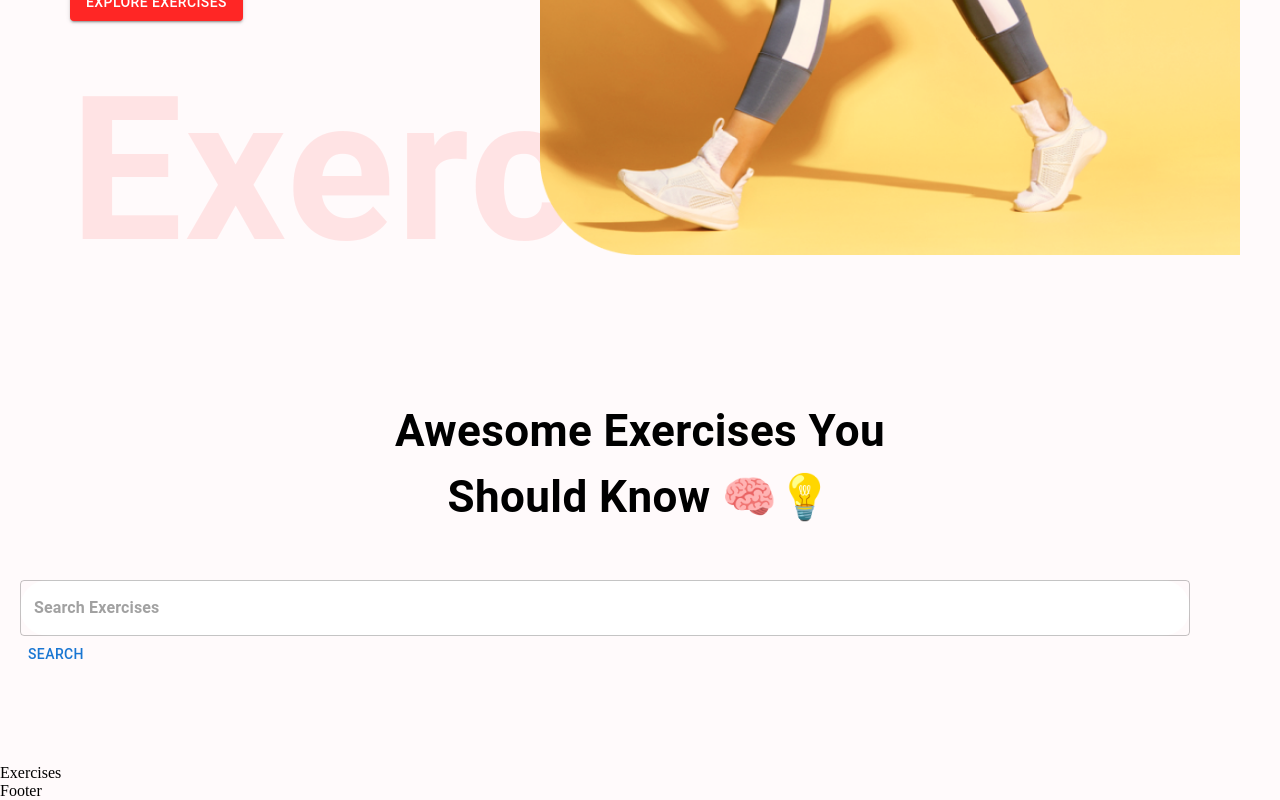
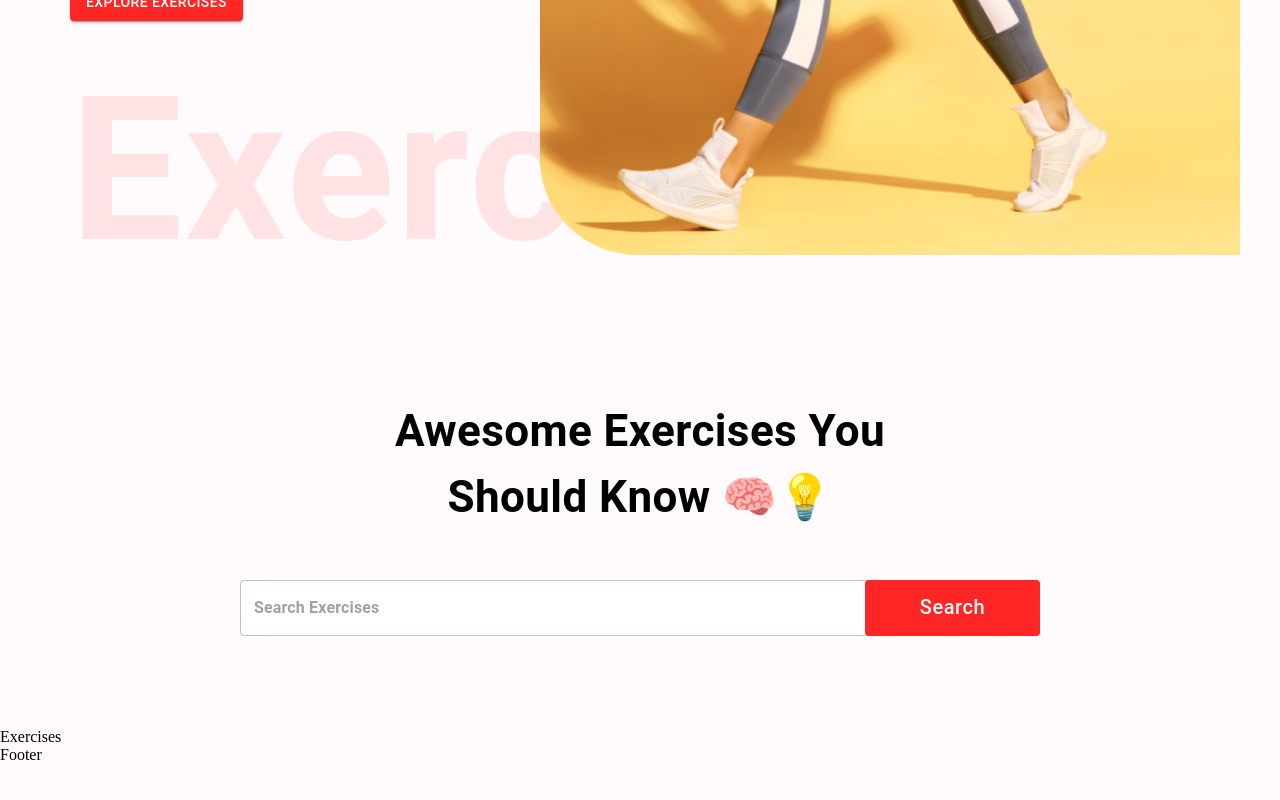
Before and after one commit to hardikbhasin/fitness-exercises-app, a React (Create React App) app: page / in a window 1280 px wide. Shown: the part 611-1411 px from the top of the page. After the commit the page ends 1375 px from the top, so only its background shows below. Built offline with nearby package versions, Linux system fonts and the light colour scheme.

Commit message:
added button and it's css

```diff
--- a/src/components/SearchExercises.js
+++ b/src/components/SearchExercises.js
@@ -15,7 +15,7 @@
         <TextField
         sx={{
           input: { fontWeight: '700', border: 'none', borderRadius: '4px'},
-          width: {lg : '1170px', xs: '350px'},
+          width: {lg : '800px', xs: '350px'},
           backgroundColor: '#FFF',
           borderRadius: '40px'
         }}
@@ -25,7 +25,19 @@
         placeholder='Search Exercises'
         type='text'
         />
-        <Button className='search-btn'>
+        <Button className='search-btn'
+        sx={{
+          bgcolor: "#FF2625",
+          color: "#FFF",
+          textTransform: "none",
+          width: {lg : "175px", xs: "80px"},
+          fontSize: {lg :"20px", xs: "14px"},
+          height : '56px',
+          position: 'absolute',
+          right: "0"
+        }}
+
+        >
           Search
         </Button>
       </Box>
```
